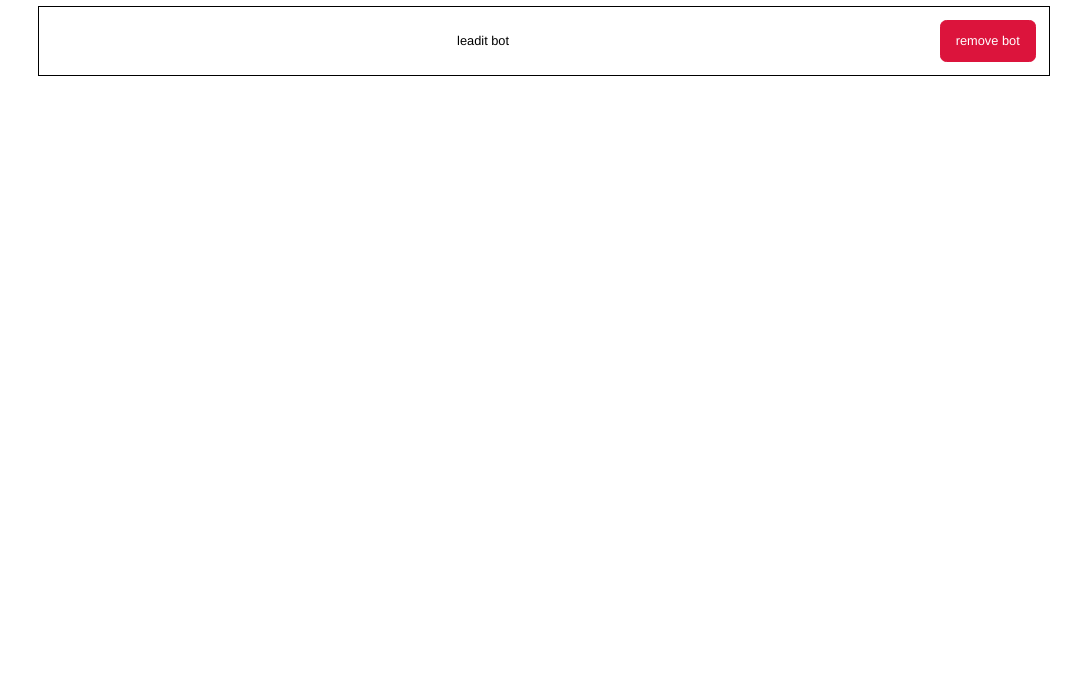
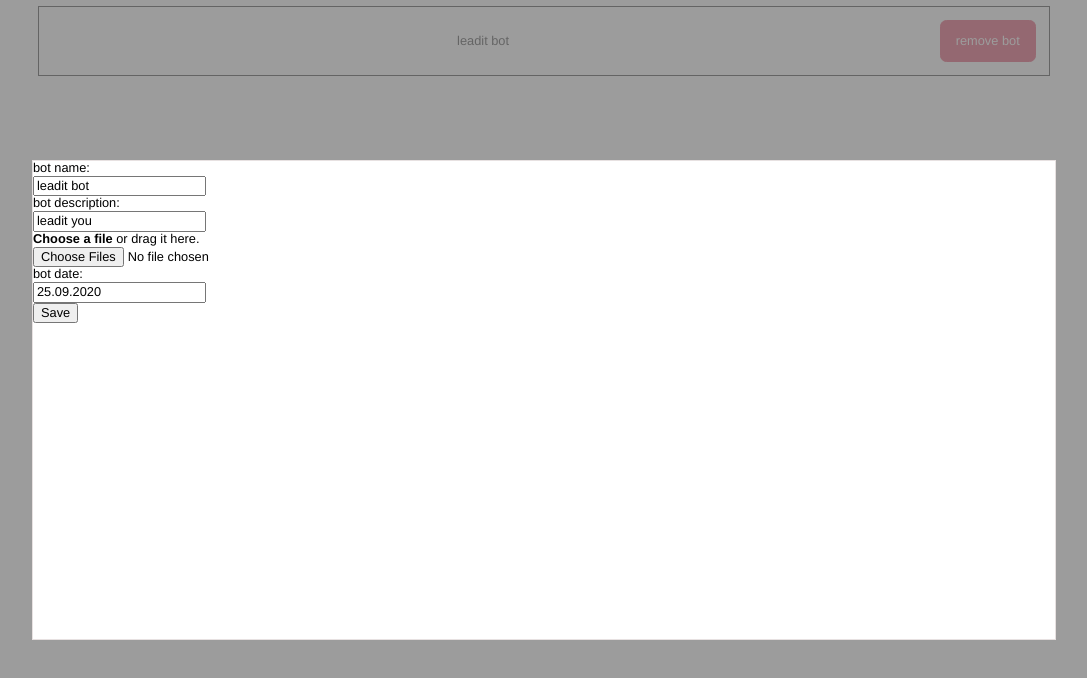
Before and after one commit to micromechanika/leadit, a Vue app: page /#/home in a window 1280 px wide. Shown: the top 678 px of the page, without its empty margins (96-1183 px from the left). Built offline with nearby package versions, Linux system fonts and the light colour scheme.

Commit message:
add modal form

```diff
--- a/src/assets/styles/_vars.scss
+++ b/src/assets/styles/_vars.scss
@@ -4,3 +4,9 @@ $document_font_size: 1vmax;
 //monitor size
 $tablet: "880px";
 $desctop: "1024px";
+
+
+//modalForm
+$modal_form_background_color: rgba(128, 128, 128, 0.78);
+$form_background_color: white;
+$form_border_color: #e7e1e1;
--- /dev/null
+++ b/src/components/MoodalForm.vue
@@ -0,0 +1,72 @@
+<template>
+  <div class="modalForm">
+    <form>
+      <label for="botname">bot name:</label><br>
+      <input type="text" id="botname" name="botname" :value=bot_data.name><br>
+
+      <label for="botdescription">bot description:</label><br>
+      <input type="text" id="botdescription" name="botdescription" :value=bot_data.description><br>
+
+      <label for="file">
+        <strong>Choose a file</strong>
+        <span class="box__dragndrop"> or drag it here</span>.
+      </label><br>
+      <input class="box__file"
+             type="file" name="files[]"
+             id="file"
+             data-multiple-caption="{count} files selected"
+             multiple/><br>
+
+      <label for="botdate">bot date:</label><br>
+      <input type="text" id="botdate" name="botdate" :value=bot_data.date><br>
+
+      <button class="box__button" type="submit">Save</button><br>
+
+    </form>
+  </div>
+</template>
+
+<script>
+export default {
+  name: 'MoodalForm',
+  props: {
+    bot_data: {
+      type: Object,
+      default() {
+        return {
+          name: 'leadit bot',
+          description: 'leadit you',
+          image: 'som image padr',
+          date: '25.09.2020',
+        };
+      },
+    },
+  },
+};
+</script>
+
+<style lang="scss" scoped>
+  .modalForm {
+    width: 100vw;
+    height: 100vh;
+    position: absolute;
+    top: 0;
+    left: 0;
+    bottom: 0;
+    right: 0;
+    background-color: $modal_form_background_color;
+    z-index: 1000;
+  }
+
+  form {
+    width: 80vw;
+    height: 60vh;
+    position: relative;
+    top: 50%;
+    left: 50%;
+    transform: translate(-50%, -50%);
+    background-color: $form_background_color;
+    border: 0.1em solid $form_border_color;
+  }
+
+</style>
--- a/src/views/Home.vue
+++ b/src/views/Home.vue
@@ -1,15 +1,18 @@
 <template>
   <div  class="home">
     <BotsList/>
+    <MoodalForm/>
   </div>
 </template>
 
 <script>
 import BotsList from '../components/BotsList.vue';
+import MoodalForm from '../components/MoodalForm.vue';
 
 export default {
   name: 'Home',
   components: {
+    MoodalForm,
     BotsList,
   },
 };
```
